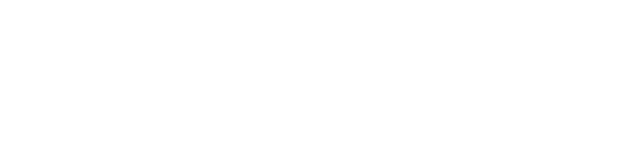
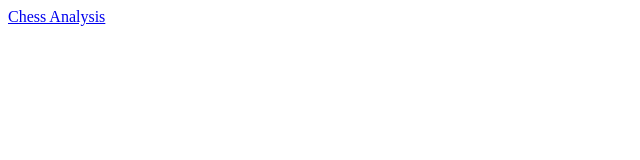
Before and after one commit to rozim/rozim.github.io, a plain HTML site: page index.html in a window 1280 px wide. Shown: the whole page, without its empty margins (0-640 px from the left). Drawn offline with Linux system fonts and the light colour scheme.

Commit message:
point to analysis pg

```diff
--- a/index.html
+++ b/index.html
@@ -14,6 +14,8 @@
   </head>
 
   <body>
+
+    <a href='chess/analysis/'>Chess Analysis</a>
   </body>
 
 </html>
```
